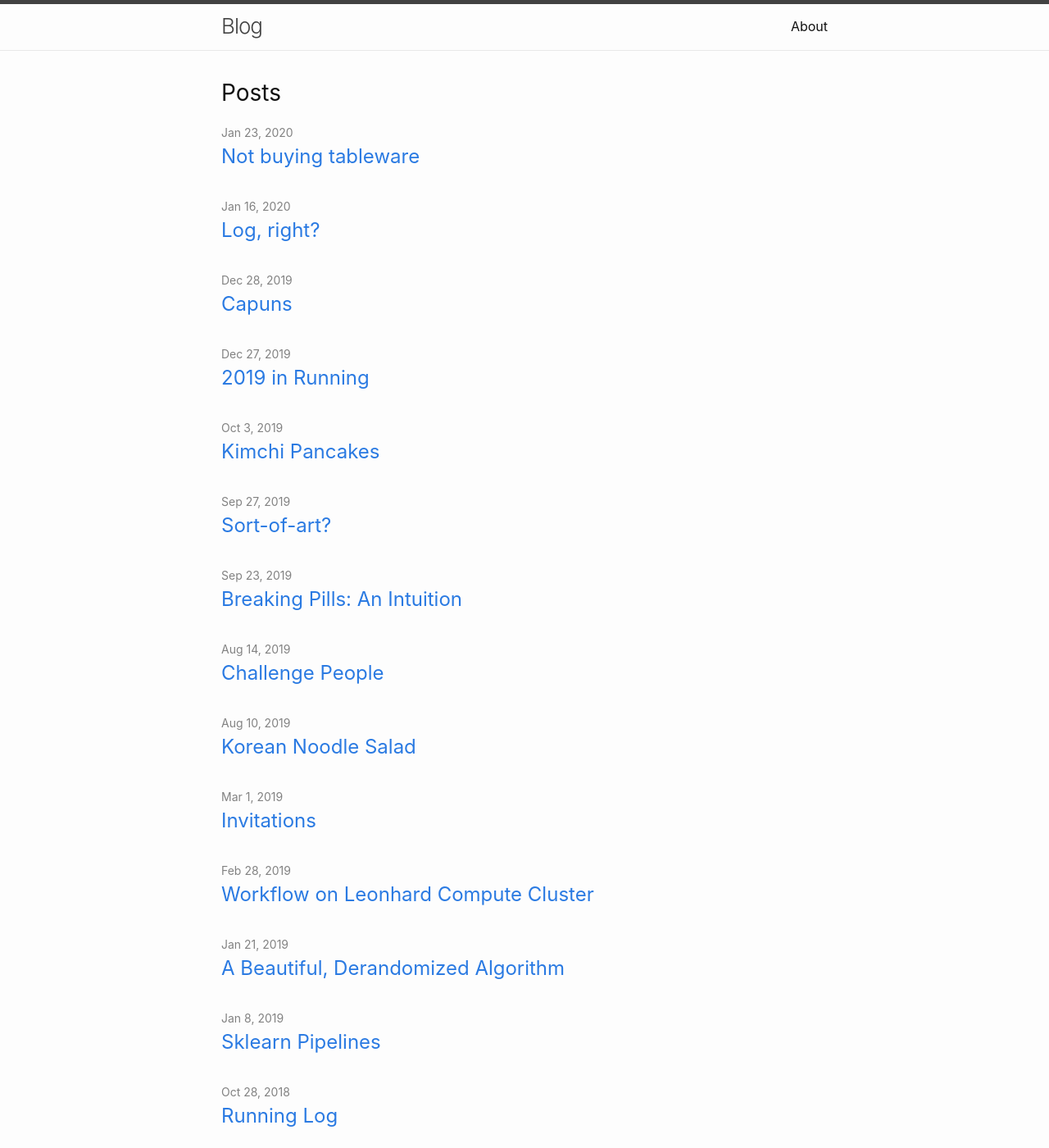
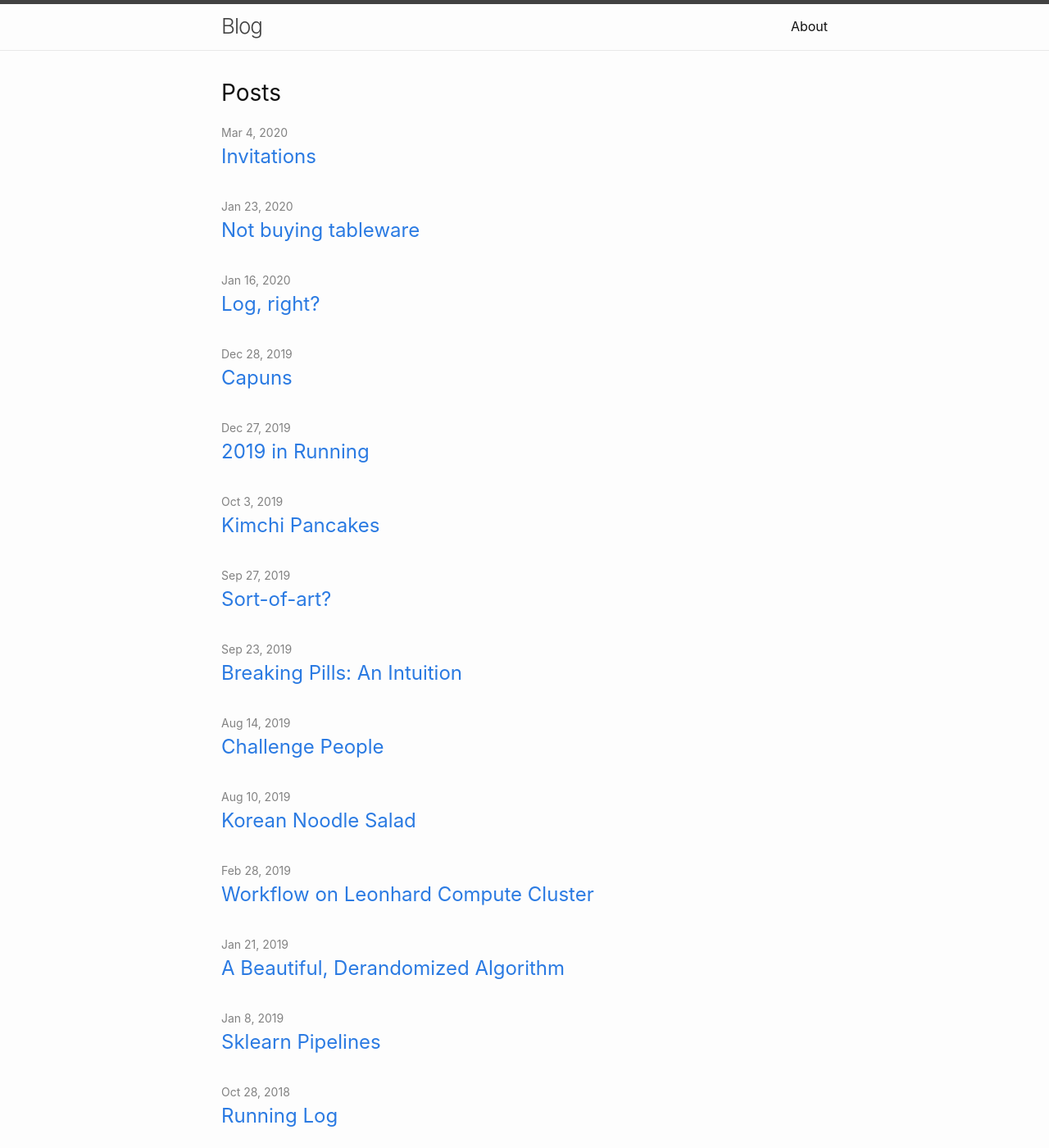
Before and after one commit to kklein/kklein.github.io, a Jekyll site: the page built from index.md, in a window 1280 px wide and 1400 px high. Shown: the whole window at 82% size. Built offline with Jekyll 4.4.1, drawn with Linux system fonts in a browser that asks for light colours.

```diff
--- a/_posts/2020-03-02-invitations.markdown
+++ b/_posts/2020-03-02-invitations.markdown
@@ -1,7 +1,7 @@
 ---
 layout: post
 title:  "Invitations"
-date:   2019-03-01 9:38:07 +0200
+date:   2020-03-04 9:38:07 +0200
 categories: jekyll update
 comments: false
 ---
```
